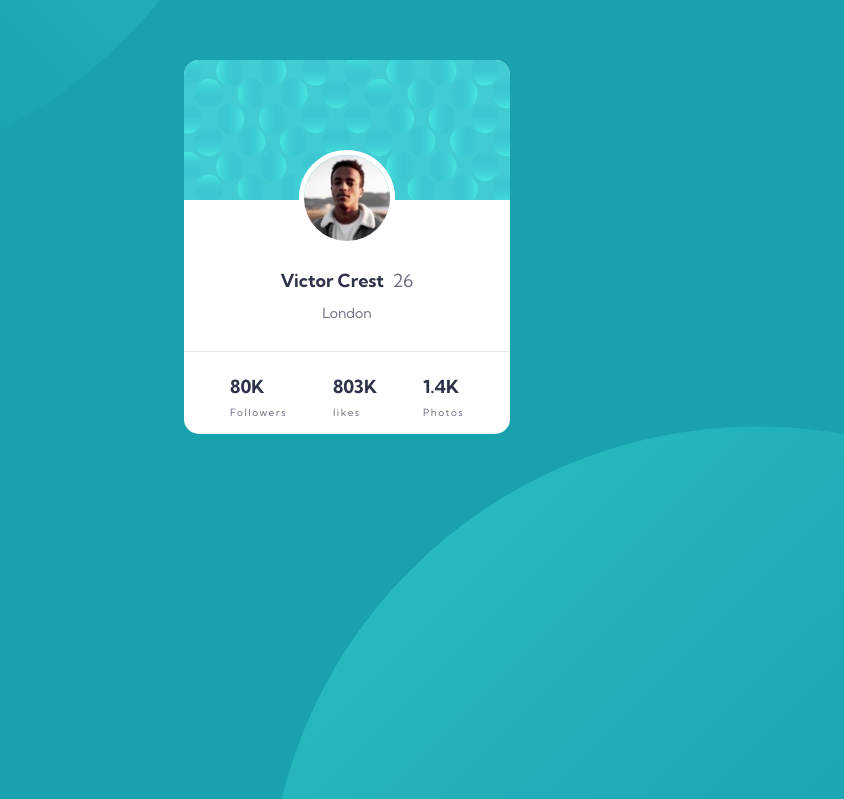
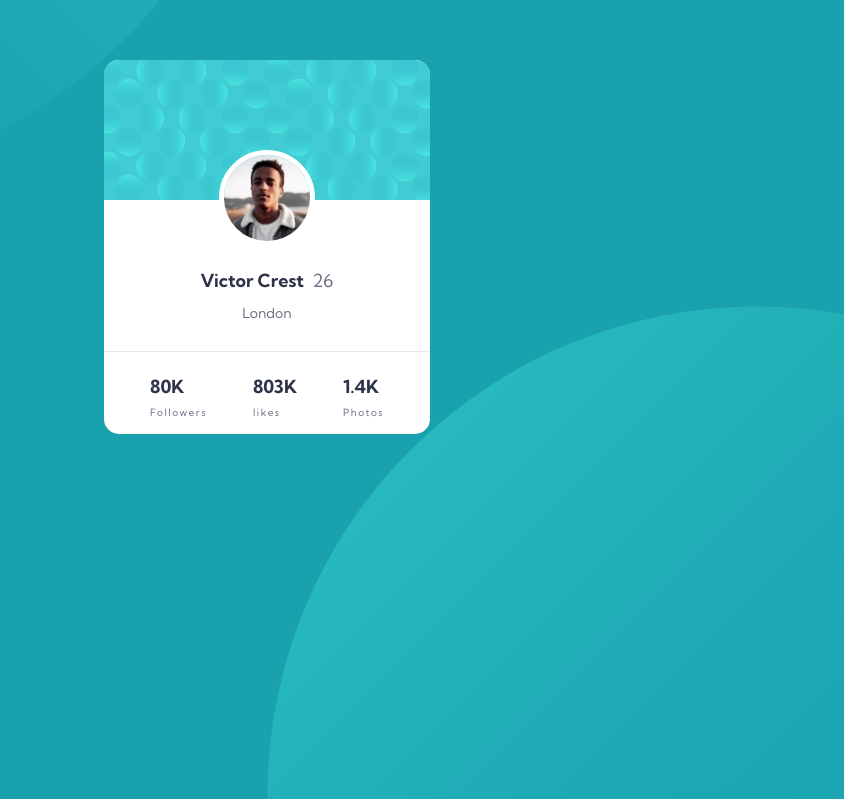
Before and after one commit to annnynn/profile-card-component, a plain HTML site: page index.html in a window 1280 px wide. Shown: the part 153-952 px from the top of the page, without its empty margins (373-1217 px from the left). Drawn offline with Linux system fonts and the light colour scheme.

Commit message:
Update style.css

```diff
--- a/style.css
+++ b/style.css
@@ -140,6 +140,7 @@ h1 span {
         height: 720px;
         height: 100vh;
         overflow: hidden;
+        max-width: 100%;
     }
     .bg-top {
         position: absolute;
@@ -153,7 +154,7 @@ h1 span {
     }
     .bg-bottom {
         position: absolute;
-        bottom: -95%;
+        bottom: -80%;
         left: 50%;
         z-index: -1;
     }
```
